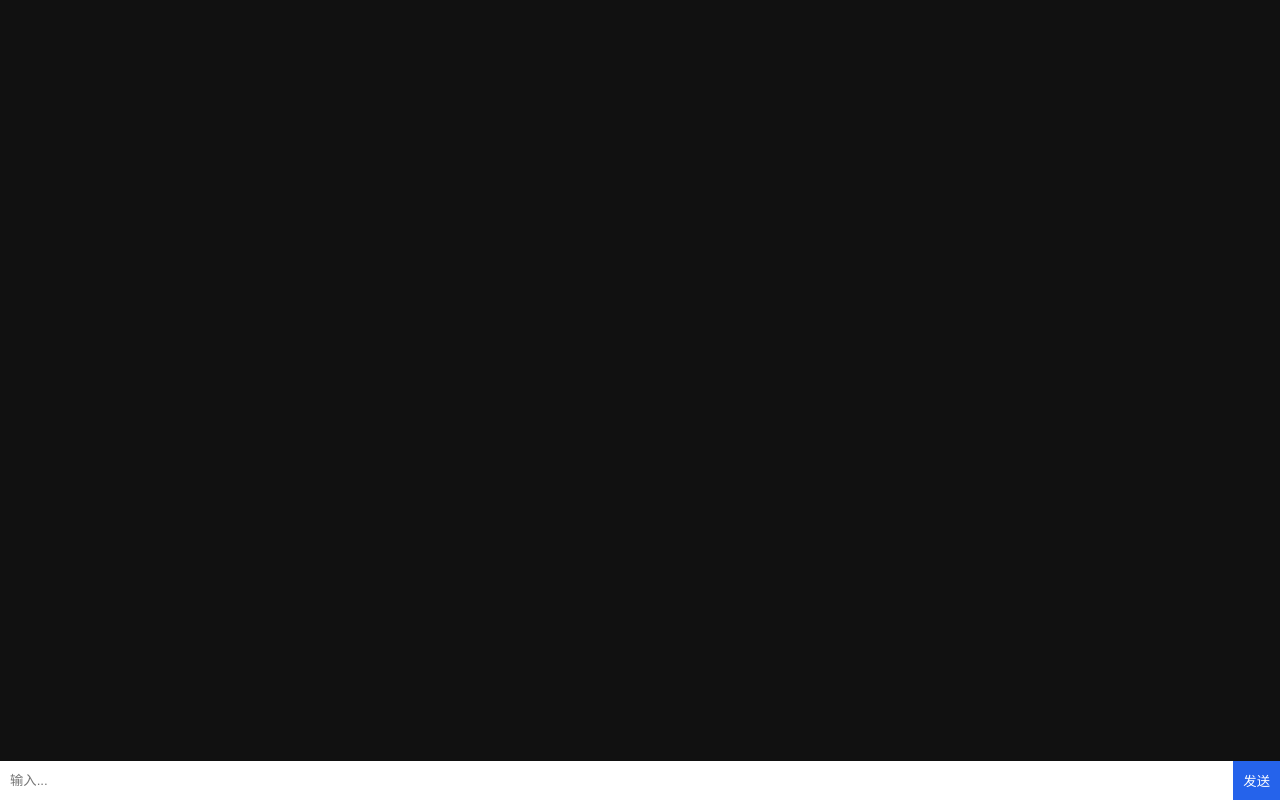
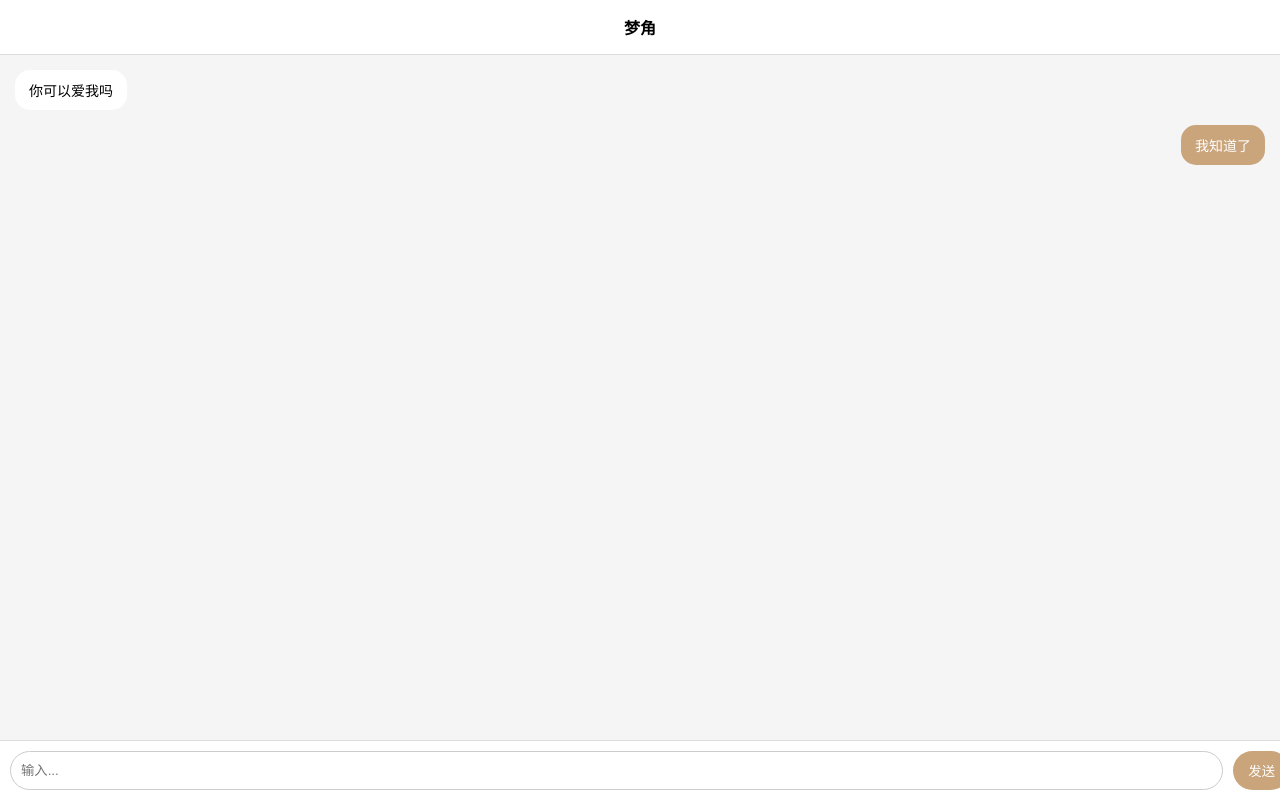
Before and after one commit to maysitle/may, a plain HTML site: page index.html in a window 1280 px wide. Drawn offline with Linux system fonts and the light colour scheme.

Commit message:
Update index.html for Chinese localization and styling

```diff
--- a/index.html
+++ b/index.html
@@ -3,53 +3,119 @@
 <head>
 <meta charset="UTF-8">
 <meta name="viewport" content="width=device-width, initial-scale=1.0">
-<title>Chat</title>
+<title>聊天页面</title>
+
 <style>
-body{margin:0;font-family:sans-serif;background:#111;color:#fff}
-.chat{height:90vh;overflow:auto;padding:10px}
-.msg{margin:5px 0;padding:10px;border-radius:10px;max-width:70%}
-.user{background:#2563eb;margin-left:auto}
-.bot{background:#333}
-.input{position:fixed;bottom:0;width:100%;display:flex}
-input{flex:1;padding:10px;border:none}
-button{padding:10px;background:#2563eb;color:#fff;border:none}
+body {
+    margin: 0;
+    font-family: -apple-system, BlinkMacSystemFont;
+    background: #f5f5f5;
+}
+
+.header {
+    background: #ffffff;
+    padding: 15px;
+    text-align: center;
+    font-weight: bold;
+    border-bottom: 1px solid #ddd;
+}
+
+.chat {
+    padding: 15px;
+}
+
+.msg {
+    display: flex;
+    margin-bottom: 15px;
+}
+
+.left {
+    justify-content: flex-start;
+}
+
+.right {
+    justify-content: flex-end;
+}
+
+.bubble {
+    max-width: 60%;
+    padding: 10px 14px;
+    border-radius: 15px;
+    font-size: 14px;
+}
+
+.left .bubble {
+    background: #ffffff;
+}
+
+.right .bubble {
+    background: #caa47b;
+    color: white;
+}
+
+.input-area {
+    position: fixed;
+    bottom: 0;
+    width: 100%;
+    background: #fff;
+    padding: 10px;
+    display: flex;
+    border-top: 1px solid #ddd;
+}
+
+input {
+    flex: 1;
+    padding: 10px;
+    border-radius: 20px;
+    border: 1px solid #ccc;
+}
+
+button {
+    margin-left: 10px;
+    padding: 10px 15px;
+    border: none;
+    border-radius: 20px;
+    background: #caa47b;
+    color: white;
+}
 </style>
 </head>
+
 <body>
 
-<div class="chat" id="chat"></div>
+<div class="header">梦角</div>
 
-<div class="input">
-<input id="text" placeholder="输入...">
-<button onclick="send()">发送</button>
+<div class="chat" id="chat">
+    <div class="msg left">
+        <div class="bubble">你可以爱我吗</div>
+    </div>
+
+    <div class="msg right">
+        <div class="bubble">我知道了</div>
+    </div>
+</div>
+
+<div class="input-area">
+    <input id="text" placeholder="输入...">
+    <button onclick="send()">发送</button>
 </div>
 
 <script>
-const chat=document.getElementById("chat");
-const input=document.getElementById("text");
-const replies=["你好","加油","慢慢来","你可以的","别焦虑"];
+function send() {
+    const text = document.getElementById("text").value;
+    if (!text) return;
 
-function add(text,type){
-const d=document.createElement("div");
-d.className="msg "+type;
-d.innerText=text;
-chat.appendChild(d);
-chat.scrollTop=chat.scrollHeight;
+    const chat = document.getElementById("chat");
+
+    const msg = document.createElement("div");
+    msg.className = "msg right";
+
+    msg.innerHTML = `<div class="bubble">${text}</div>`;
+    chat.appendChild(msg);
+
+    document.getElementById("text").value = "";
+    chat.scrollTop = chat.scrollHeight;
 }
-
-function send(){
-const t=input.value.trim();
-if(!t)return;
-add(t,"user");
-input.value="";
-setTimeout(()=>{
-add(replies[Math.floor(Math.random()*replies.length)],"bot");
-},500);
-}
-
-input.addEventListener("keydown",e=>{
-if(e.key==="Enter")send();
-});
 </script>
 
 </body>
```
